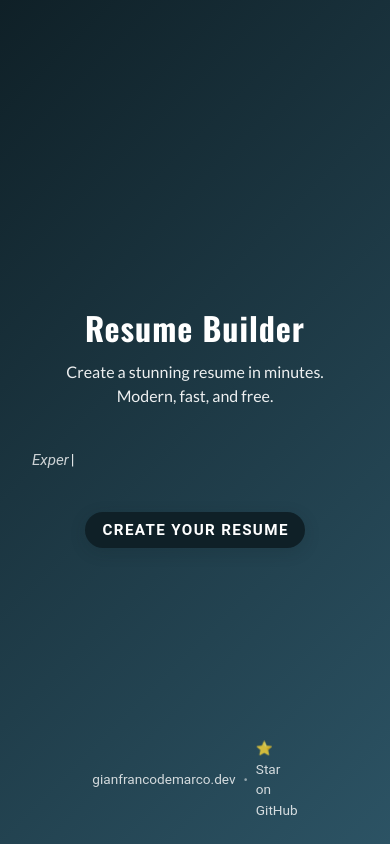
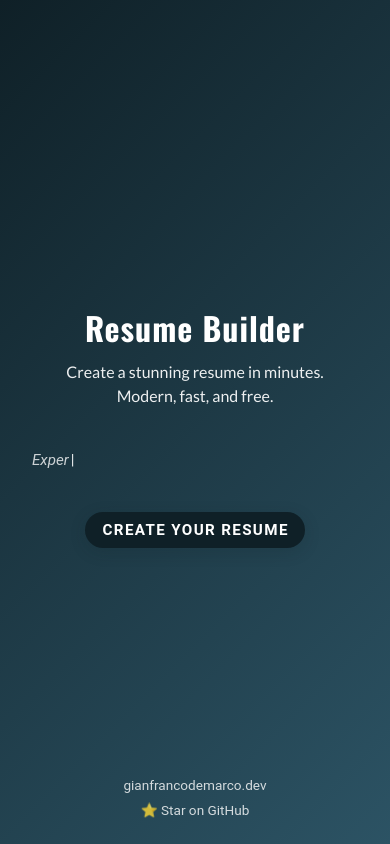
Before and after one commit to gianfrancodemarco/resume-builder, a Vue app: page /#/ in a window 390 px wide. Built offline with nearby package versions, Linux system fonts and the light colour scheme.

Commit message:
chore: fix mobile link

```diff
--- a/src/components/LandingPage.vue
+++ b/src/components/LandingPage.vue
@@ -246,6 +246,12 @@ onMounted(() => {
 
     .website-link {
         bottom: 1.5rem;
+        flex-direction: column;
+        gap: 4px;
+    }
+
+    .website-link .separator {
+        display: none;
     }
 
     .website-link a {
```
